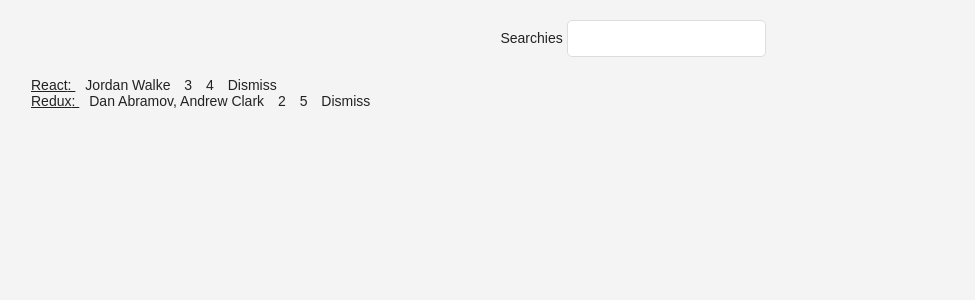
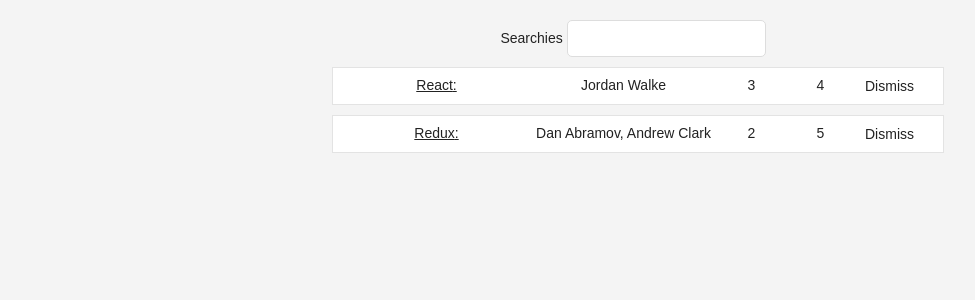
Before and after one commit to Machiner123/hackernews, a React (Create React App) app: page / in a window 1280 px wide. Shown: the top 300 px of the page, without its empty margins (2-977 px from the left). Built offline with nearby package versions, Linux system fonts and the light colour scheme.

Commit message:
Fixed css, page 97

```diff
--- a/src/App.css
+++ b/src/App.css
@@ -34,7 +34,9 @@
   text-align: center;
 }
 .table {
-  margin: 20px 0;
+  margin: auto;
+  width: 50%;
+  text-align: center;
 }
 .table-header {
   display: flex;
@@ -48,9 +50,9 @@
   text-align: center;
   font-size: 16px;
 }
-table-row {
+.table-row {
   display: flex;
-  line-height: 24px;
+  line-height: 14px;
   white-space: nowrap;
   margin: 10px 0;
   padding: 10px;
--- a/src/App.js
+++ b/src/App.js
@@ -63,7 +63,7 @@
             value={searchTerm}
             onChange={this.onChangeSearch}
           >
-          {/* Searchies is child of seach, and in Search Components
+          {/* Searchies is child of search, and in Search Components
             It is referenced as children in props. */}
             Searchies
           </Search>
@@ -90,15 +90,16 @@
 
 const Table =({list, pattern, onDismiss})=>
   <div className="table">
+    {/*These are not uls with lis, they are divs with spans per info*/}
     {list.filter(isSearched(pattern)).map(item =>
       <div key={item.objectID} className="table-row">
-        <span>
+        <span style={{ width: '30%'}}>
           <a href={item.url}>{item.title}: </a>
         </span>
-        <span>{item.author} </span>
-        <span>{item.num_comments} </span>
-        <span>{item.points} </span>
-        <span>
+        <span style={{ width:'30%' }}>{item.author} </span>
+        <span style={{ width: '10%' }}>{item.num_comments} </span>
+        <span style={{ width: '10%' }}>{item.points} </span>
+        <span style={{ width: '10%' }}>
           <Button
             onClick={() => onDismiss(item.objectID)}
             className="button-inline"
```
Also changed, not shown: src/index.css (+7 -0 lines).
